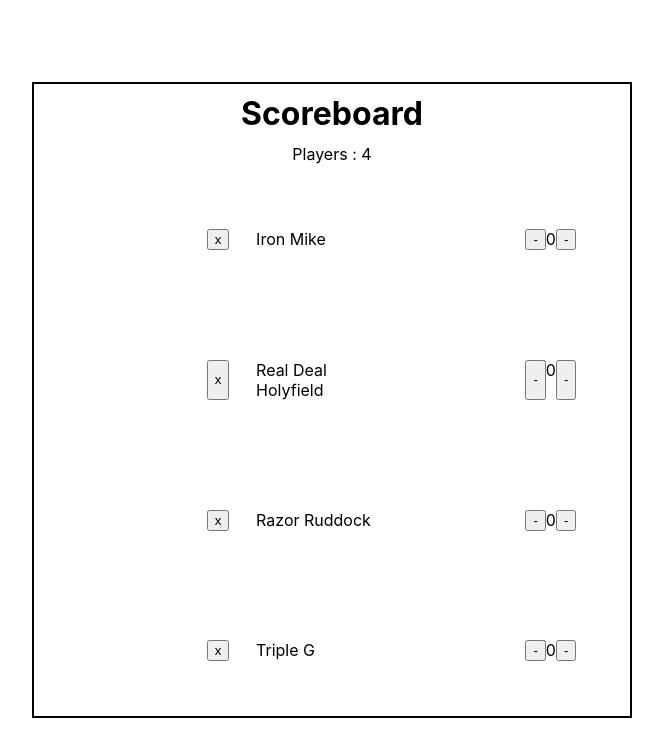
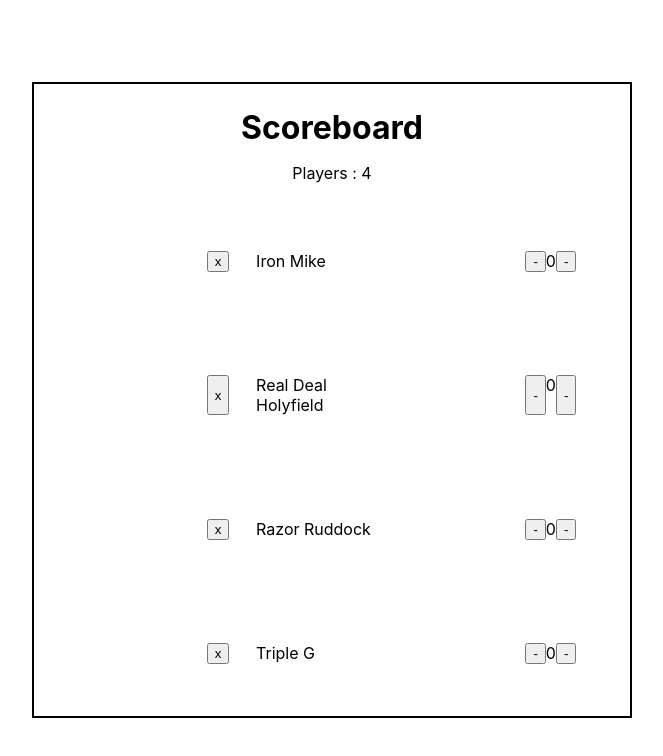
Before and after one commit to Jones100/Boxlife, a React (Create React App) app: page / in a window 1280 px wide. Shown: the top 756 px of the page, without its empty margins (308-971 px from the left). Built offline with nearby package versions, Linux system fonts and the light colour scheme.

Commit message:
edited header dimensions

```diff
--- a/src/App.css
+++ b/src/App.css
@@ -45,38 +45,42 @@
 	display: flex;
     flex-direction: column;
     width: 100%;
-    height: 15%;
+    height: 20%;
     align-items: center;
-    justify-content: center;
+    justify-content: center
 }
 
 .header {
     display: flex;
     flex-direction: column;
+    width: 100%;
     height: 100%;
     justify-content: space-evenly;
-    width: 100%;
 }
 
 .h1 {
 	display: flex;
     margin: 0;
     flex-direction: column;
+    height: 50%;
     align-items: center;
+    justify-content: flex-end;
 }
 
 .total-players {
-	display: flex;
+    display: flex;
     flex-direction: column;
+    height: 35%;
     align-items: center;
+    justify-content: center;
 }
 
 .scoreboard-players {
 	display: flex;
     flex-direction: column;
     width: 100%;
+    height: 90%;
     align-items: center;
-    height: 90%;
 	justify-content: space-around;
 }
 
```
